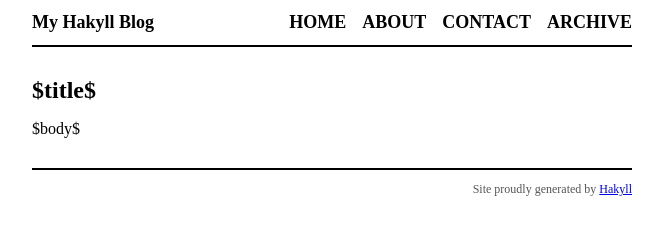
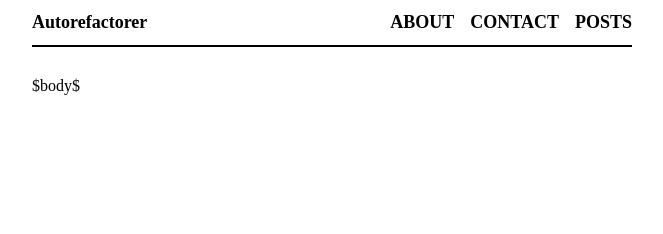
Before and after one commit to PisoMojado/autorefactorer-site, a plain HTML site: page templates/default.html in a window 1280 px wide. Shown: the whole page, without its empty margins (308-971 px from the left). Drawn offline with Linux system fonts and the light colour scheme.

Commit message:
Making some light content and layout changes

```diff
--- a/templates/default.html
+++ b/templates/default.html
@@ -4,30 +4,29 @@
 <html xmlns="http://www.w3.org/1999/xhtml" xml:lang="en" lang="en">
     <head>
         <meta http-equiv="Content-Type" content="text/html; charset=UTF-8" />
-        <title>My Hakyll Blog - $title$</title>
+        <title>Autorefactorer  - $title$</title>
         <link rel="stylesheet" type="text/css" href="/css/default.css" />
     </head>
     <body>
         <div id="header">
             <div id="logo">
-                <a href="/">My Hakyll Blog</a>
+                <a href="/">Autorefactorer</a>
             </div>
             <div id="navigation">
-                <a href="/">Home</a>
+		<!--<a href="/">Home</a>-->
                 <a href="/about.html">About</a>
                 <a href="/contact.html">Contact</a>
-                <a href="/archive.html">Archive</a>
+                <a href="/archive.html">Posts</a>
             </div>
         </div>
 
         <div id="content">
-            <h1>$title$</h1>
-
+		<!--<h1>$title$</h1>-->
             $body$
         </div>
-        <div id="footer">
+        <!--<div id="footer">
             Site proudly generated by
             <a href="http://jaspervdj.be/hakyll">Hakyll</a>
-        </div>
+        </div>-->
     </body>
 </html>
```
Also changed, not shown: templates/archive.html (+1 -1 lines), 2 other files.
